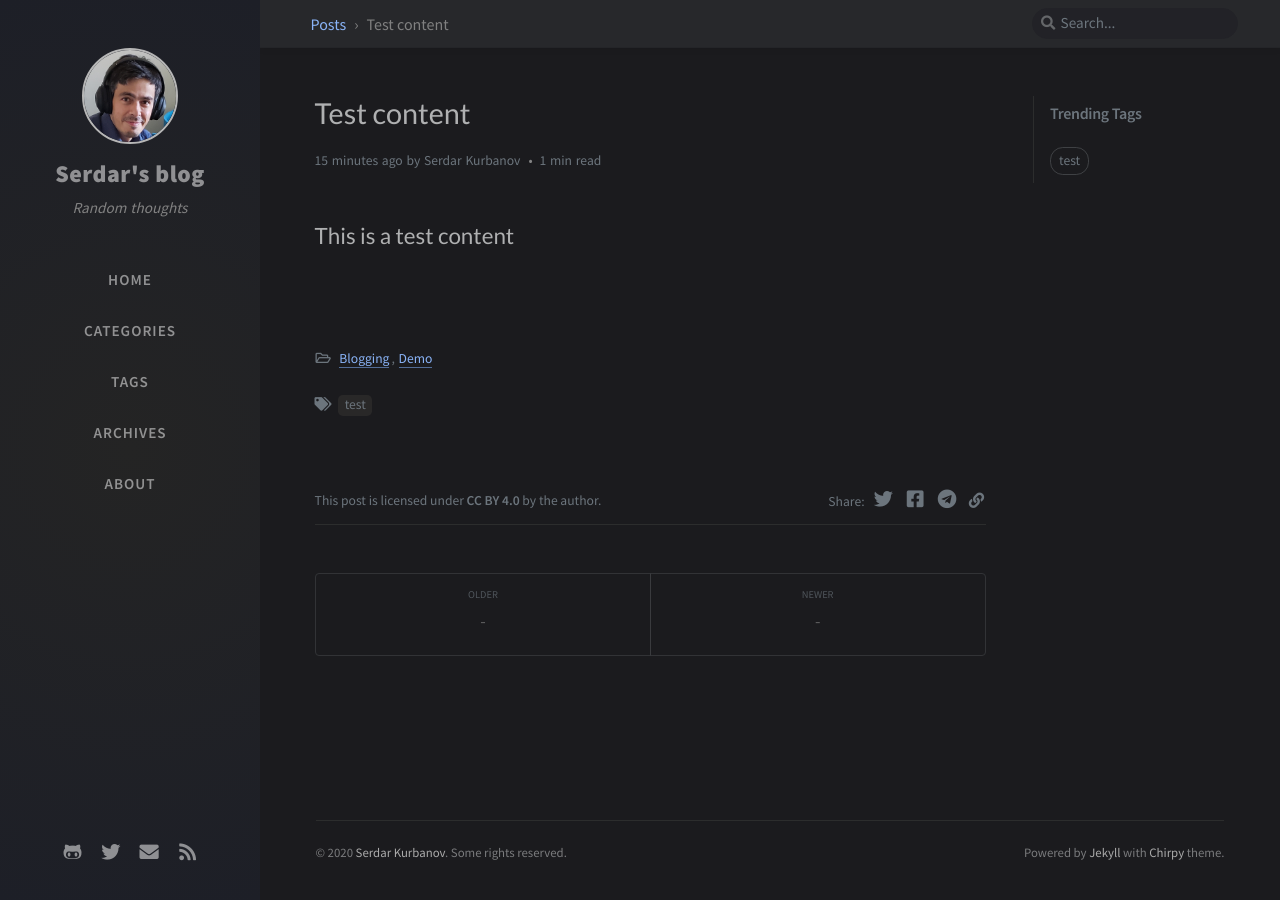
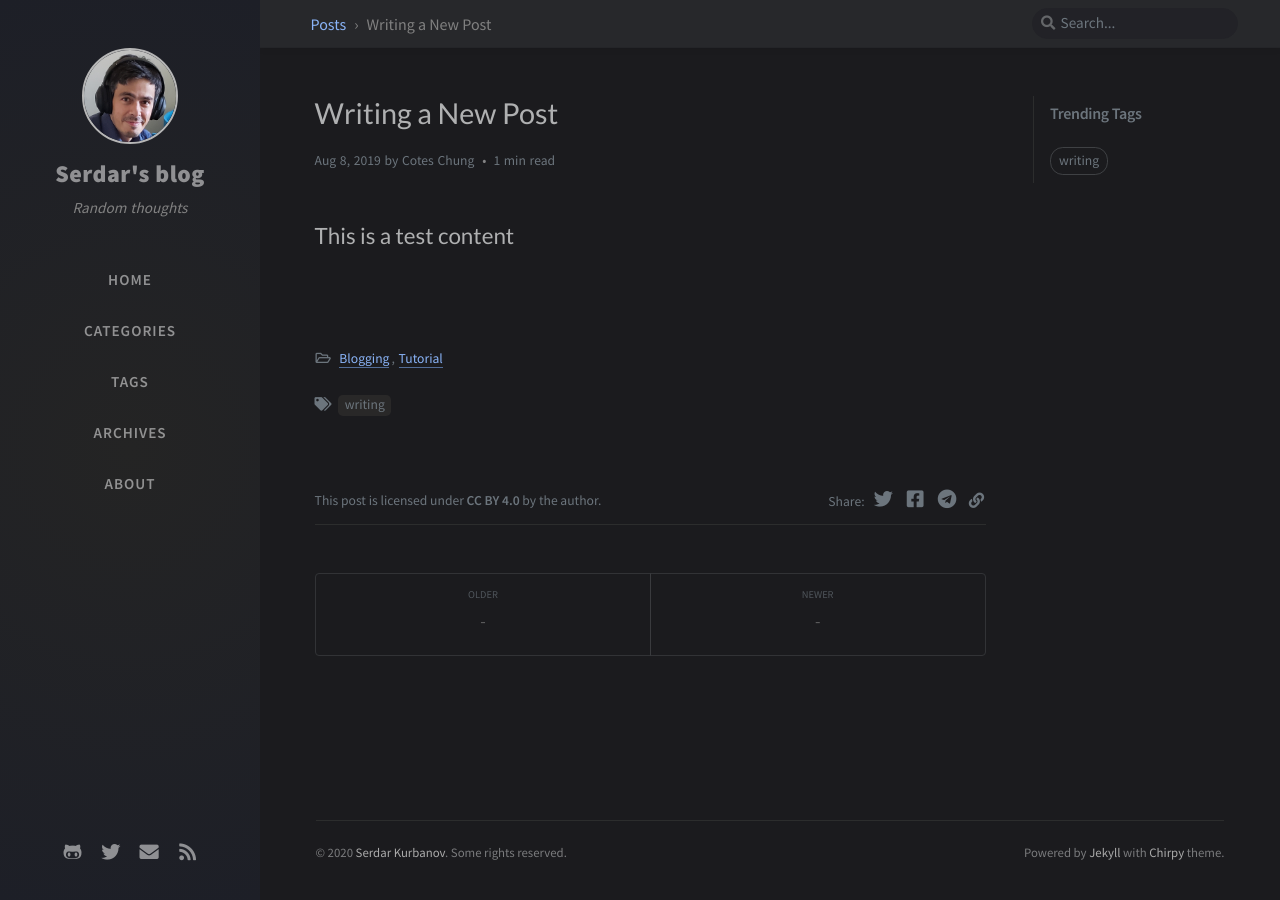
Before and after one commit to serdarkurbanov/serdarkurbanov.github.io, a Jekyll site: the page built from _posts/2020-12-25-test.md, in a window 1280 px wide. Built offline with Jekyll 4.4.1, drawn with Linux system fonts in a browser that asks for light colours; nearby versions of some CDN libraries; comment, search, counter and statistics services are not loaded.

Commit message:
update test post

```diff
--- a/_posts/2020-12-25-test.md
+++ b/_posts/2020-12-25-test.md
@@ -1,9 +1,9 @@
 ---
-title: Test content
-author: Serdar Kurbanov
-date: 2020-12-25 21:03:00 -0500
-categories: [Blogging, Demo]
-tags: [test]
+title: Writing a New Post
+author: Cotes Chung
+date: 2019-08-08 14:10:00 +0800
+categories: [Blogging, Tutorial]
+tags: [writing]
 ---
 
 ## This is a test content
```
